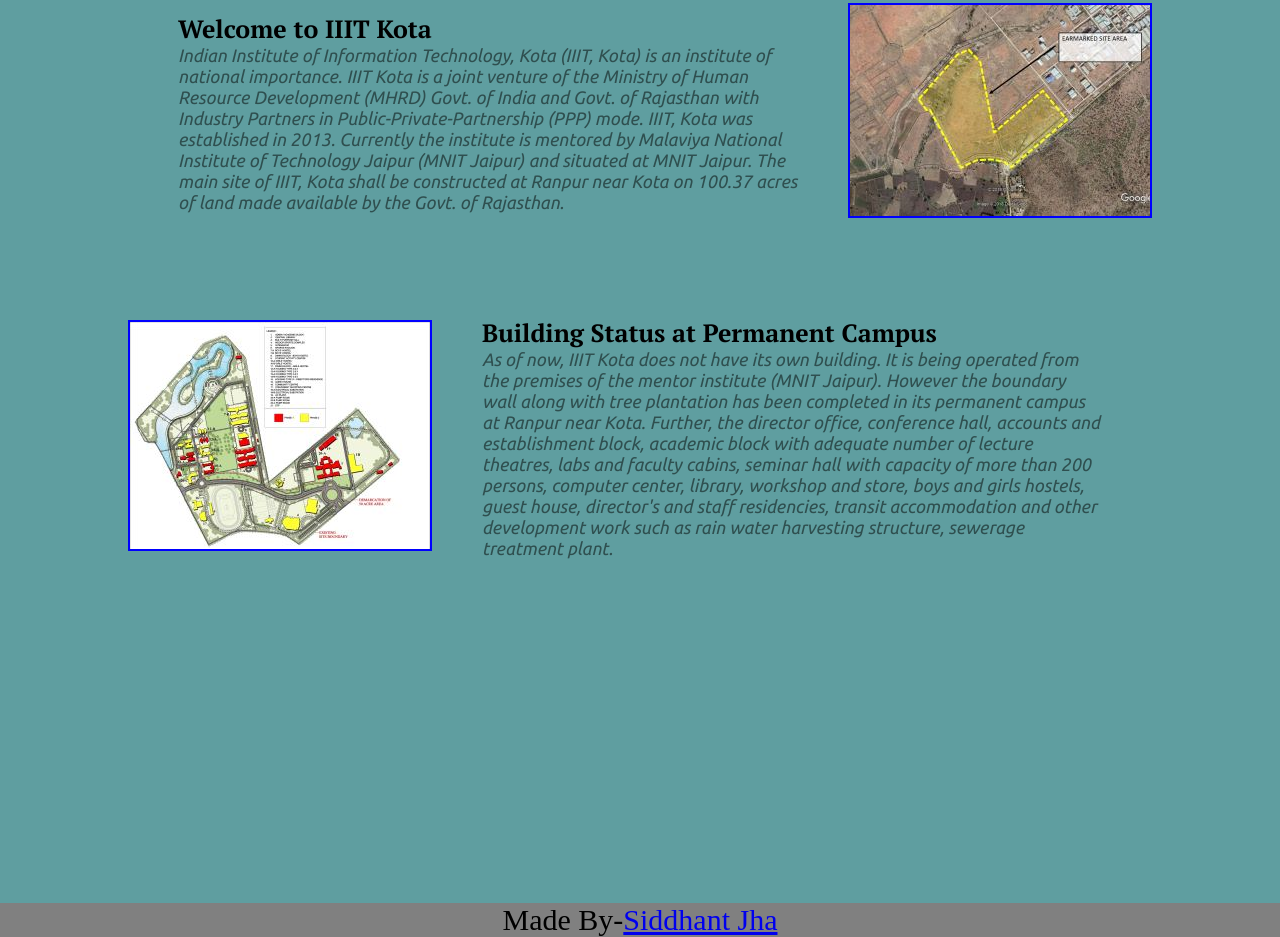
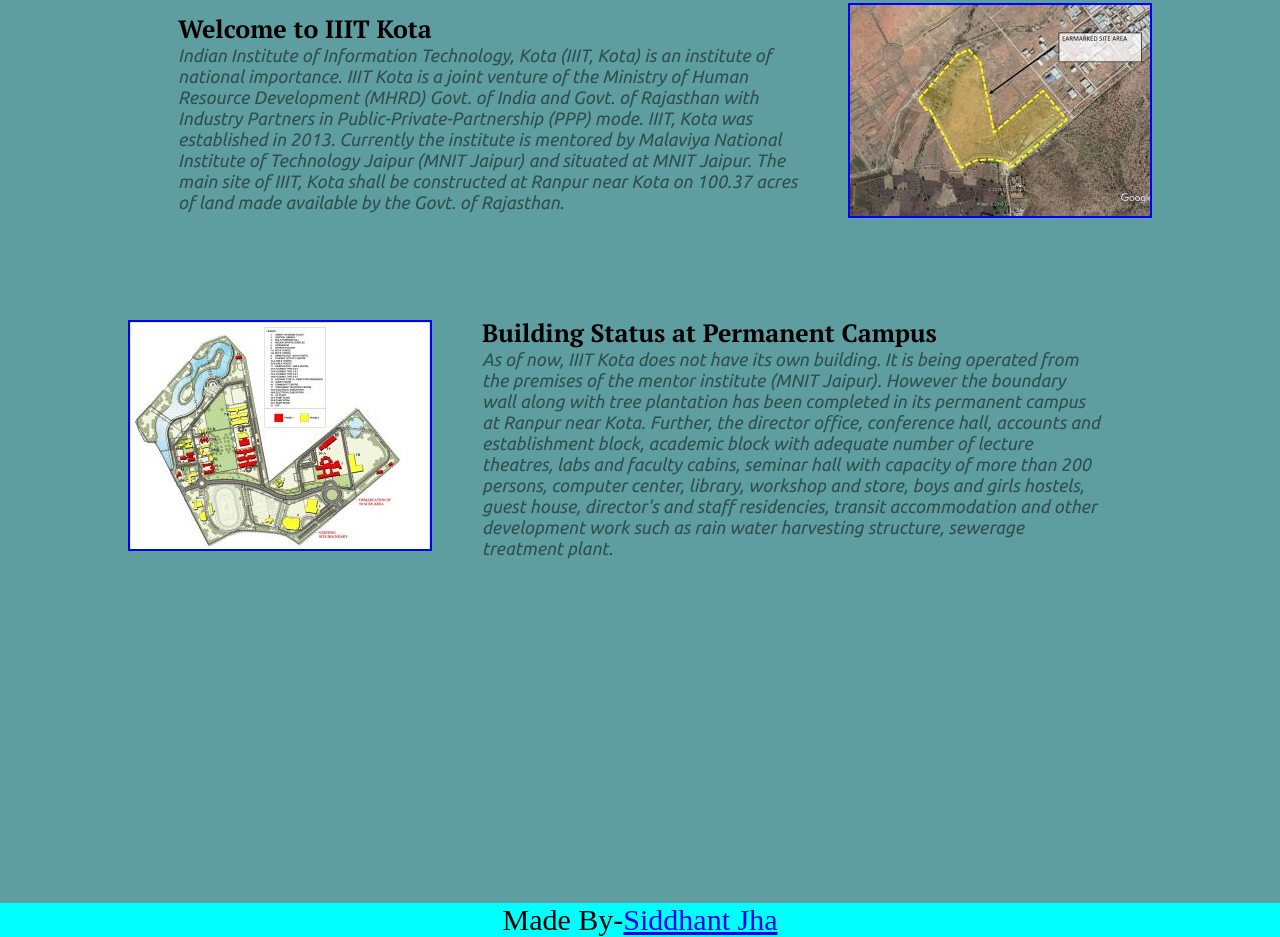
Before and after one commit to jhasiddhant/collegewebsite, a plain HTML site: page index.html in a window 1280 px wide. Shown: the part 989-1926 px from the top of the page. Drawn offline with Linux system fonts and the light colour scheme.

Commit message:
Update style.css

```diff
--- a/style.css
+++ b/style.css
@@ -225,7 +225,7 @@ align-items: center;
 }
 
 .footer{
-    background-color: grey;
+    background-color: cyan;
     font-size: 30px;
     text-align: center;
 }
```
